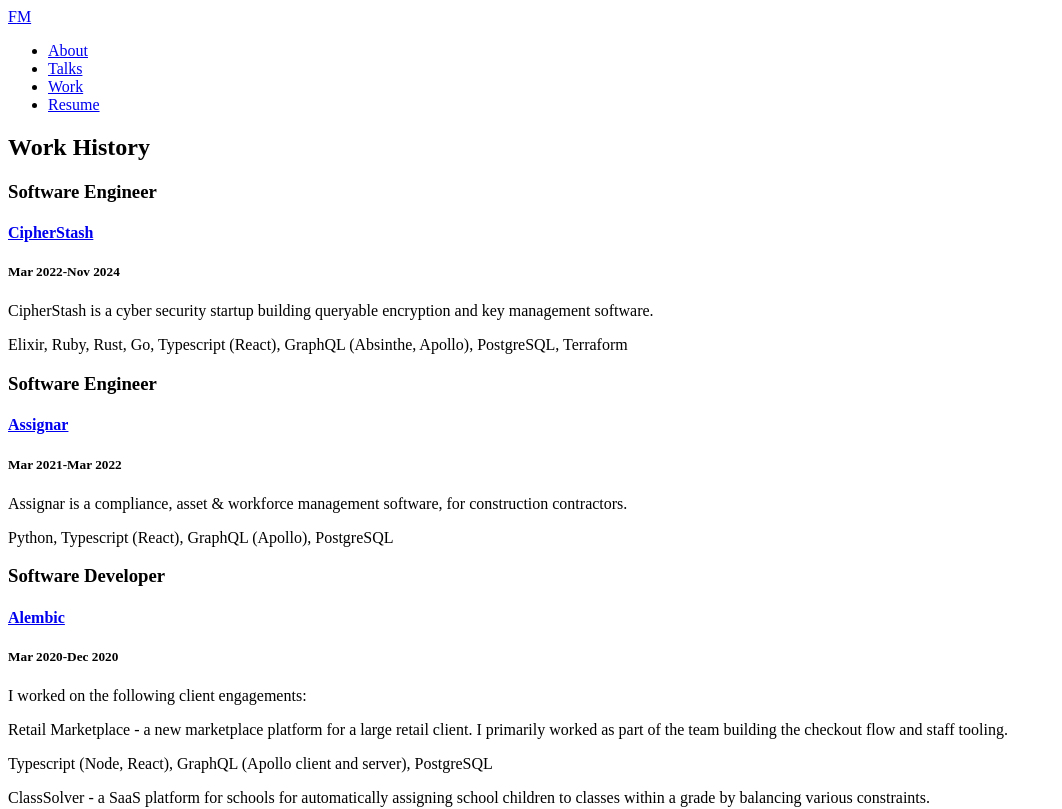
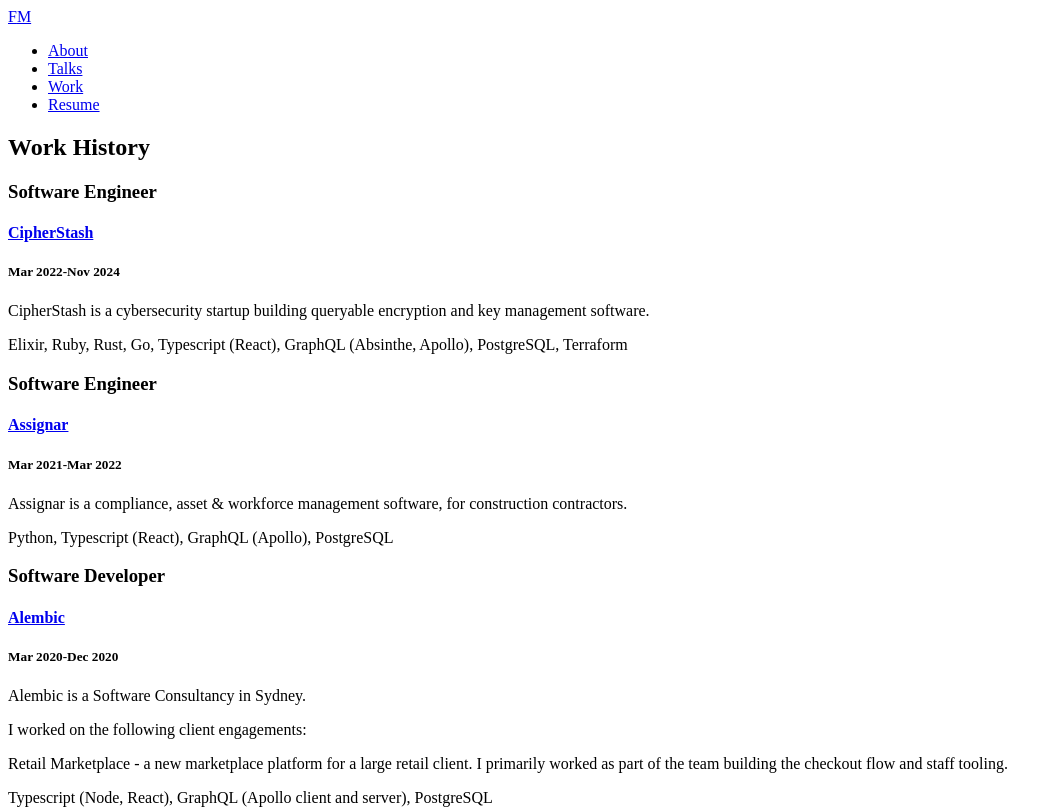
Before and after one commit to fimac/fimac-site, a Next.js app: page /work-history in a window 1280 px wide. Shown: the top 809 px of the page, without its empty margins (0-1062 px from the left). Built offline with nearby package versions, Linux system fonts and the light colour scheme.

Commit message:
update resume

```diff
--- a/pages/work-history.tsx
+++ b/pages/work-history.tsx
@@ -13,7 +13,7 @@
       to='Nov 2024'
     >
       <p className='mt-6 text-xl font-light leading-relaxed mb-4 text-gray-600'>
-        CipherStash is a cyber security startup building queryable encryption and key management software.
+        CipherStash is a cybersecurity startup building queryable encryption and key management software.
       </p>
       <p className='mt-0 text-xl leading-relaxed mb-4 text-gray-600'>
         Elixir, Ruby, Rust, Go, Typescript (React), GraphQL (Absinthe, Apollo), PostgreSQL, Terraform
@@ -41,6 +41,9 @@
       from='Mar 2020'
       to='Dec 2020'
     >
+      <p className='mt-6 text-xl font-light leading-relaxed mb-4 text-gray-600'>
+        Alembic is a Software Consultancy in Sydney.
+      </p>
       <p className='mt-6 text-xl font-light leading-relaxed mb-4 text-gray-600'>
         I worked on the following client engagements:
       </p>
```
Also changed, not shown: 1 other file (tests, documents, lock files or other folders).
